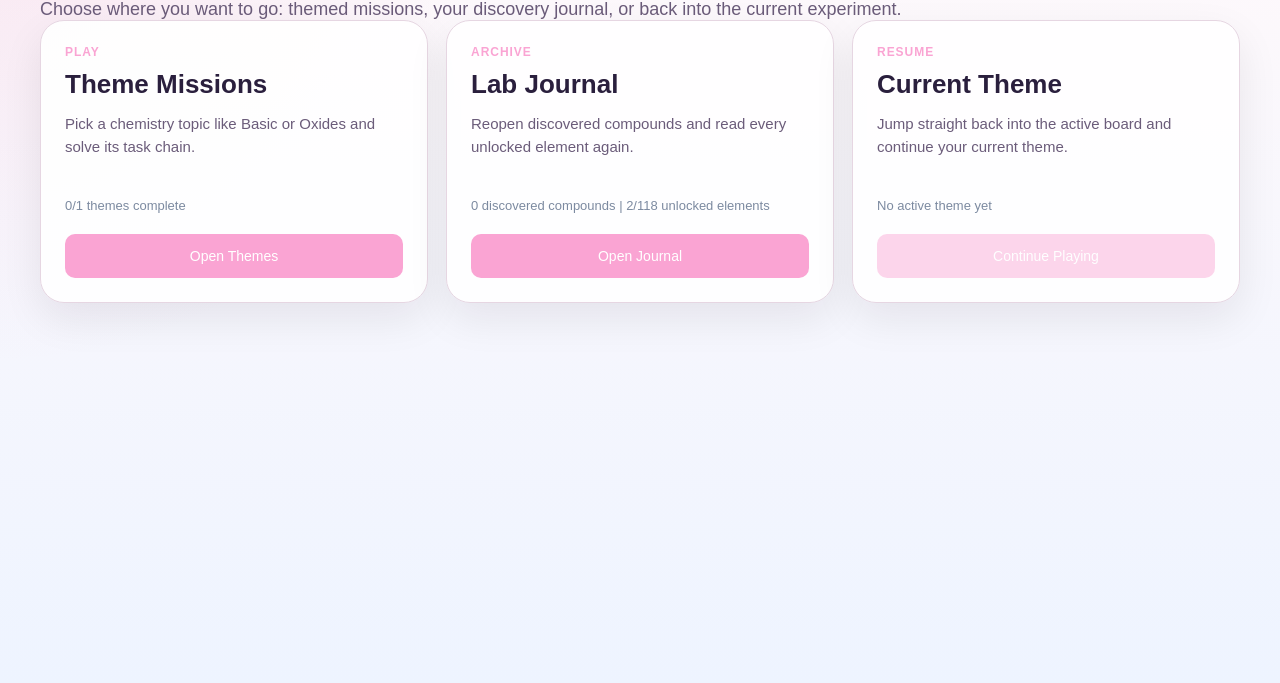
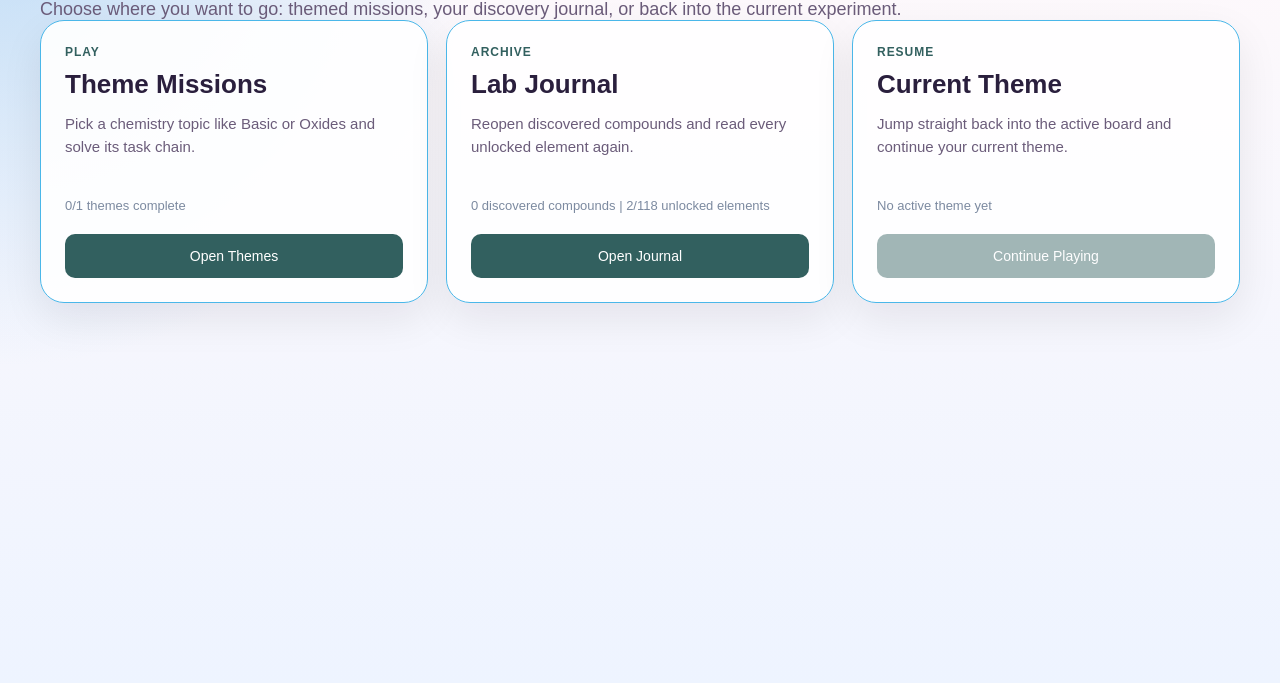
Before and after one commit to Kirichovka/Atomic-Smash, a plain HTML site: page docs/index.html in a window 1280 px wide. Shown: the part 227-910 px from the top of the page. Drawn offline with Linux system fonts and the light colour scheme.

Commit message:
New root colours.1

```diff
--- a/docs/styles/foundation/tokens.css
+++ b/docs/styles/foundation/tokens.css
@@ -1,6 +1,6 @@
 :root {
     --color-bg-app: #f8f6fb;
-    --color-screen-radial: rgba(217, 106, 167, 0.12);
+    --color-screen-radial: rgba(146, 200, 242, 0.601);
     --color-screen-start: #fff9fb;
     --color-screen-end: #eef4ff;
     --color-surface-primary: rgba(255, 255, 255, 0.92);
@@ -10,30 +10,30 @@
     --color-surface-soft: #fdf7fa;
     --color-surface-visual-start: #fff7fa;
     --color-surface-visual-end: #edf4ff;
-    --color-border-soft: #e6d6e2;
-    --color-border-default: #d8dce8;
-    --color-border-strong: #cfc6d8;
-    --color-border-grid: #e5e7f0;
-    --color-border-visual: #e4d8e8;
-    --color-border-visual-soft: #eadfeb;
+    --color-border-soft: #4ab7e9;
+    --color-border-default: #89a3f1;
+    --color-border-strong: #e7d5f9;
+    --color-border-grid: #b5bfee;
+    --color-border-visual: #94d4fb;
+    --color-border-visual-soft: #8ce8f4;
     --color-text-brand: #2a1f3d;
     --color-text-primary: #334155;
     --color-text-muted: #6b5c7a;
     --color-text-subtle: #7c8aa0;
     --color-text-dark: #0f172a;
-    --color-accent: #faa4d3;
+    --color-accent: #32605f;
     --color-accent-strong: #2d6cdf;
     --color-shadow-strong: rgba(20, 10, 30, 0.08);
     --color-shadow-soft: rgba(20, 10, 30, 0.06);
     --color-shadow-modal: rgba(15, 23, 42, 0.24);
     --color-overlay: rgba(20, 10, 30, 0.62);
     --color-grid-line: rgba(0, 0, 0, 0.03);
-    --palette-surface: #fceef5;
-    --palette-surface-strong: #f9e4ef;
-    --palette-node-surface: #f4d6e7;
-    --palette-border: #d4b6c7;
-    --palette-node-border: #c89bb3;
-    --palette-selected-ring: rgba(217, 106, 167, 0.15);
+    --palette-surface: #eef4ff;
+    --palette-surface-strong: #e6efff;
+    --palette-node-surface: #d9e6ff;
+    --palette-border: #b8c2d1;
+    --palette-node-border: #8ea2c0;
+    --palette-selected-ring: rgba(189, 244, 247, 0.15);
     --connector-fill: var(--color-accent-strong);
     --connector-border: #ffffff;
     --wire-solid: #0f172a;
```
